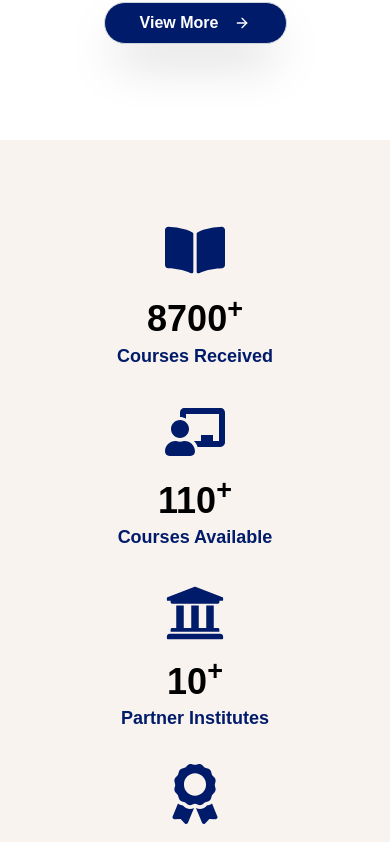
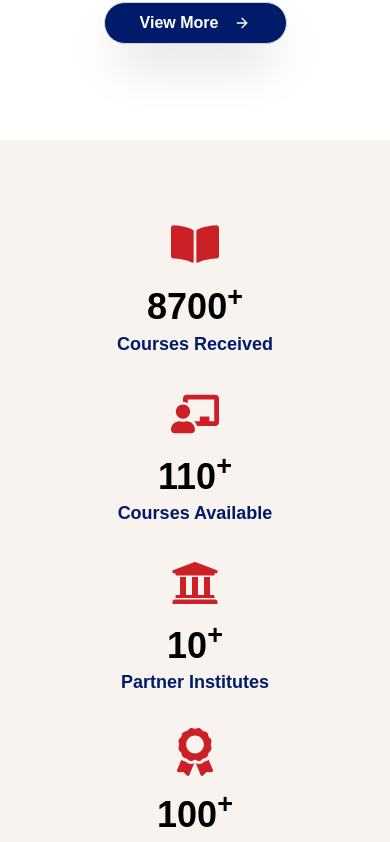
Before and after one commit to RojuGhimire/SkillSpotAus, a React (Vite) app: page / in a window 390 px wide. Shown: the part 6047-6889 px from the top of the page. Built offline with nearby package versions, Linux system fonts and the light colour scheme.

Commit message:
made responsive

```diff
--- a/src/components/sections/BlogSection.tsx
+++ b/src/components/sections/BlogSection.tsx
@@ -23,7 +23,7 @@ const BlogPostSection: React.FC = () => {
   ];
 
   return (
-    <section className="my-auto px-4 bg-white">
+    <section className="my-auto  mb-8 px-4 bg-white">
       <div className="container font-overpass mx-auto text-center px-4 md:px-0">
         {/* Section Heading */}
         <h2 className="text-3xl font-bold mb-2">Latest Blog Post</h2>
--- a/src/components/sections/Coursestats.tsx
+++ b/src/components/sections/Coursestats.tsx
@@ -3,11 +3,11 @@ import { FaBookOpen, FaChalkboardTeacher, FaUniversity, FaAward } from "react-ic
 
 const CourseStats: React.FC = () => {
   return (
-    <div className="w-full bg-[#f9f3ef] py-20 font-overpass lg:mt-28 mt-10">
+    <div className="w-full lg:h-[208px] flex items-center justify-center bg-[#f9f3ef] py-20 font-overpass lg:mt-28 mt-10">
       <div className="container mx-auto px-4 grid grid-cols-1 sm:grid-cols-2 lg:grid-cols-4 gap-8 text-center">
         {/* Stat 1 */}
         <div className="flex flex-col items-center">
-          <FaBookOpen className="text-primary text-6xl mb-4" /> {/* Icon */}
+          <FaBookOpen className="text-secondary text-5xl mb-4" /> {/* Icon */}
           <h3 className="text-4xl font-rose font-extrabold leading-[45.09px]">
             8700<sup className="font-bold">+</sup>
           </h3>
@@ -16,7 +16,7 @@ const CourseStats: React.FC = () => {
 
         {/* Stat 2 */}
         <div className="flex flex-col items-center">
-          <FaChalkboardTeacher className="text-primary text-6xl mb-4" /> {/* Icon */}
+          <FaChalkboardTeacher className="text-secondary text-5xl mb-4" /> {/* Icon */}
           <h3 className="text-4xl font-rose font-extrabold leading-[45.09px]">
             110<sup>+</sup>
           </h3>
@@ -25,7 +25,7 @@ const CourseStats: React.FC = () => {
 
         {/* Stat 3 */}
         <div className="flex flex-col items-center">
-          <FaUniversity className="text-primary text-6xl mb-4" /> {/* Icon */}
+          <FaUniversity className="text-secondary text-5xl mb-4" /> {/* Icon */}
           <h3 className="text-4xl font-rose font-extrabold leading-[45.09px]">
             10<sup>+</sup>
           </h3>
@@ -34,7 +34,7 @@ const CourseStats: React.FC = () => {
 
         {/* Stat 4 */}
         <div className="flex flex-col items-center">
-          <FaAward className="text-primary text-6xl mb-4" /> {/* Icon */}
+          <FaAward className="text-secondary text-5xl mb-4" /> {/* Icon */}
           <h3 className="text-4xl font-rose font-extrabold leading-[45.09px]">
             100<sup>+</sup>
           </h3>
--- a/src/components/sections/Our.tsx
+++ b/src/components/sections/Our.tsx
@@ -1,8 +1,42 @@
 import React from "react";
+import Slider from "react-slick";
+import "slick-carousel/slick/slick.css";
+import "slick-carousel/slick/slick-theme.css";
 
 const Affiliates: React.FC = () => {
+  // Settings for the slider
+  const settings = {
+    dots: false,
+    infinite: true,
+    speed: 500,
+    slidesToShow: 6, // Show 4 logos at once (adjust as needed)
+    slidesToScroll: 1,
+    autoplay: true,
+    autoplaySpeed: 2000,
+    responsive: [
+      {
+        breakpoint: 1024,
+        settings: {
+          slidesToShow: 4,
+        },
+      },
+      {
+        breakpoint: 600,
+        settings: {
+          slidesToShow: 4,
+        },
+      },
+      {
+        breakpoint: 480,
+        settings: {
+          slidesToShow: 2,
+        },
+      },
+    ],
+  };
+
   return (
-    <section className=" lg:h-[350px] lg:mt-5 flex flex-col items-center  lg:px-20  lg:justify-center text-center">
+    <section className="mt-10 w-full   flex flex-col items-center lg:px-20 lg:justify-center text-center">
       {/* Heading and Subtitle */}
       <h2 className="text-3xl font-overpass font-semibold">Our Affiliates</h2>
       <p className="text-gray-400 font-overpass mt-2 lg:w-[800px] mb-12">
@@ -10,15 +44,27 @@ const Affiliates: React.FC = () => {
         and enhance skill sets that can be applied to diverse job profiles.
       </p>
 
-      {/* Logos */}
-      <div className="flex flex-wrap mt-5 justify-center items-center gap-8 lg:gap-[140px]">
+      {/* Logos Slider */}
+      <Slider {...settings} className=" w-[300px] md:w-[1183px] ">
+        <div className="flex justify-center">
           <img src="/1.png" alt="Affiliate 1" className="h-16" />
+        </div>
+        <div className="flex justify-center">
           <img src="/2.png" alt="Affiliate 2" className="h-16" />
+        </div>
+        <div className="flex justify-center">
           <img src="/3.png" alt="Affiliate 3" className="h-16" />
+        </div>
+        <div className="flex justify-center">
           <img src="/4.png" alt="Affiliate 4" className="h-16" />
+        </div>
+        <div className="flex justify-center">
           <img src="/5.png" alt="Affiliate 5" className="h-16" />
+        </div>
+        <div className="flex justify-center">
           <img src="/6.png" alt="Affiliate 6" className="h-16" />
         </div>
+      </Slider>
     </section>
   );
 };
```
Lines whose indentation alone changed are shown as unchanged.
